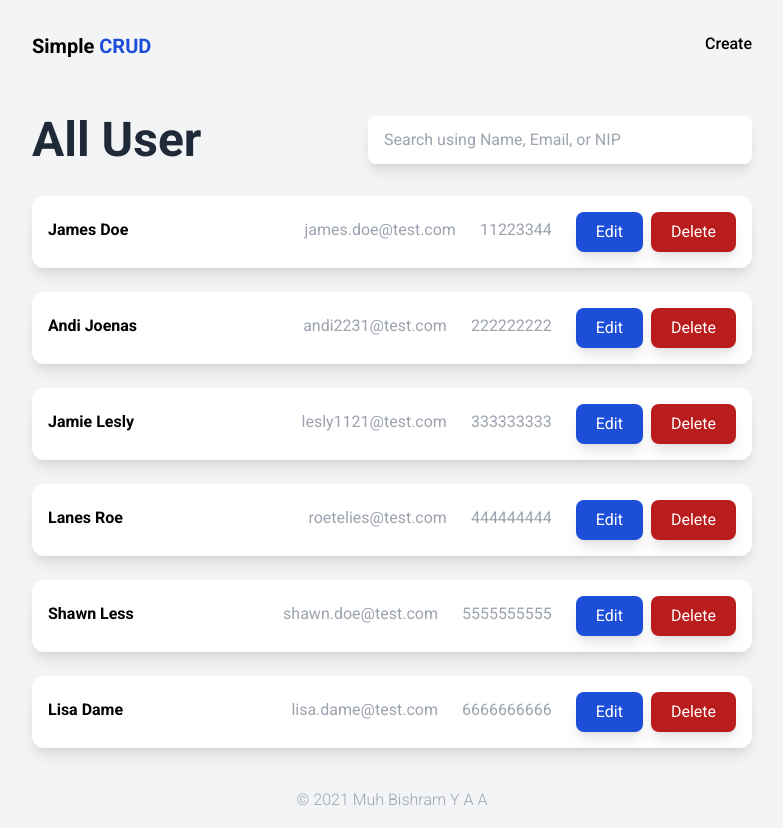
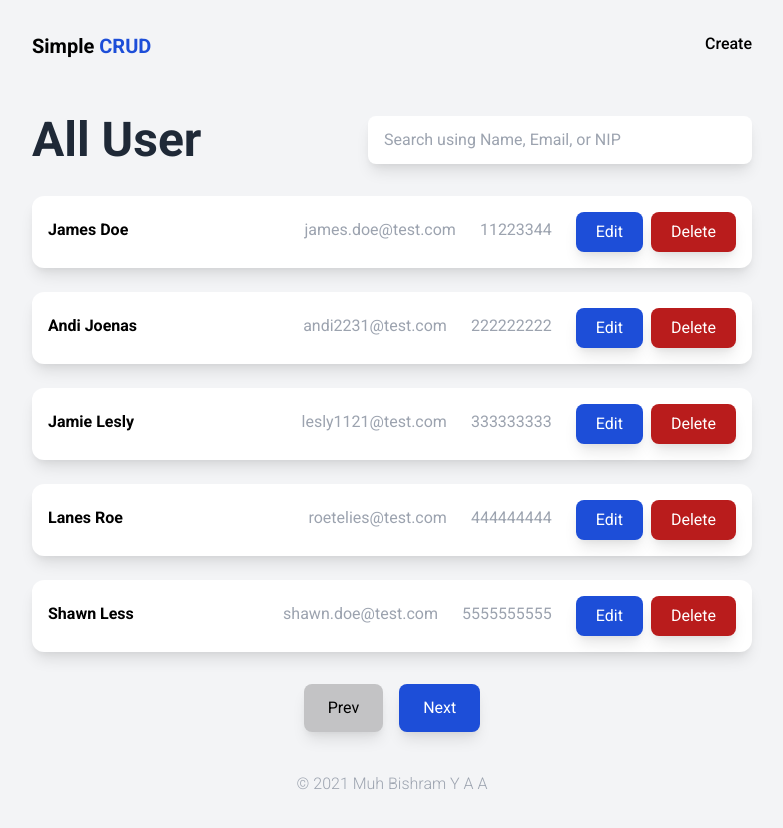
Before and after one commit to mbishram/simple-crud, a Next.js app: page / in a window 1280 px wide. Shown: the whole page, without its empty margins (248-1031 px from the left). Built offline with nearby package versions, Linux system fonts and the light colour scheme.

Commit message:
Adding pagination

```diff
--- a/src/components/Button.tsx
+++ b/src/components/Button.tsx
@@ -8,17 +8,21 @@ export function Button({
 	color,
 	fullWidth,
 	small,
+	disabled,
 	...props
 }: ButtonHTMLAttributes<HTMLButtonElement> & Props) {
 	return (
 		<button
+			disabled={disabled}
 			className={clsx(
-				"hover:cursor-pointer flex justify-center text-white rounded-lg shadow-lg",
+				"flex justify-center rounded-lg shadow-lg",
 				fullWidth ? "w-full" : "sm:w-max w-full",
 				small ? "py-2 px-5" : "py-3 px-6",
-				color === "danger"
-					? "bg-red-700 hover:bg-red-600"
-					: "bg-blue-700 hover:bg-blue-600",
+				!disabled
+					? color === "danger"
+						? "bg-red-700 hover:bg-red-600 hover:cursor-pointer text-white"
+						: "bg-blue-700 hover:bg-blue-600 hover:cursor-pointer text-white"
+					: "bg-black bg-opacity-20 cursor-default",
 				className
 			)}
 			{...props}
--- /dev/null
+++ b/src/components/Pagination.tsx
@@ -0,0 +1,49 @@
+import { HTMLProps } from "react";
+import { Button } from "@/components/Button";
+
+export function Pagination({
+	total,
+	userPerPage,
+	currentPage,
+	changePagination,
+	...props
+}: HTMLProps<HTMLDivElement> & Props) {
+	const pageNumbers = [];
+
+	for (let i = 1; i <= Math.ceil(total / userPerPage); i++) {
+		pageNumbers.push(i);
+	}
+	console.log(pageNumbers);
+
+	return (
+		<nav {...props}>
+			<ul className="flex gap-4 justify-center">
+				<li>
+					<Button
+						onClick={() => changePagination(currentPage - 1)}
+						disabled={currentPage === pageNumbers[0]}
+					>
+						Prev
+					</Button>
+				</li>
+				<li>
+					<Button
+						onClick={() => changePagination(currentPage + 1)}
+						disabled={
+							currentPage === pageNumbers[pageNumbers.length - 1]
+						}
+					>
+						Next
+					</Button>
+				</li>
+			</ul>
+		</nav>
+	);
+}
+
+type Props = {
+	total: number;
+	userPerPage: number;
+	currentPage: number;
+	changePagination: (number: number) => void;
+};
--- a/src/pages/index.tsx
+++ b/src/pages/index.tsx
@@ -4,13 +4,22 @@ import { UserUtils } from "@/utils/user-utils";
 import { FormEvent, useState } from "react";
 import { User } from "@/components/User";
 import { Input } from "@/components/Input";
+import { Pagination } from "@/components/Pagination";
 
 export default function Home() {
 	const [allData, setAllData] = useState(UserUtils.getAllUser().data);
+	const [currentPage, setCurrentPage] = useState(1);
+	const userPerPage = 5;
+
+	const indexOfLastUser = currentPage * userPerPage;
+	const indexOfFirstUser = indexOfLastUser - userPerPage;
+	const currentUser = allData.slice(indexOfFirstUser, indexOfLastUser);
 
 	const handleSearch = (event: FormEvent<HTMLInputElement>) => {
 		setAllData(UserUtils.searchUser(event.currentTarget.value).data);
 	};
+
+	const changePagination = (pageNumber: number) => setCurrentPage(pageNumber);
 
 	return (
 		<MainLayout>
@@ -27,7 +36,7 @@ export default function Home() {
 			</div>
 			<div className="grid gap-6">
 				{allData.length ? (
-					allData?.map((user, index) => (
+					currentUser?.map((user, index) => (
 						<User
 							key={`user-${index}`}
 							data={user}
@@ -38,6 +47,13 @@ export default function Home() {
 					<p>User is empty!</p>
 				)}
 			</div>
+			<Pagination
+				total={allData.length}
+				userPerPage={userPerPage}
+				currentPage={currentPage}
+				changePagination={changePagination}
+				className="mt-8"
+			/>
 		</MainLayout>
 	);
 }
```
